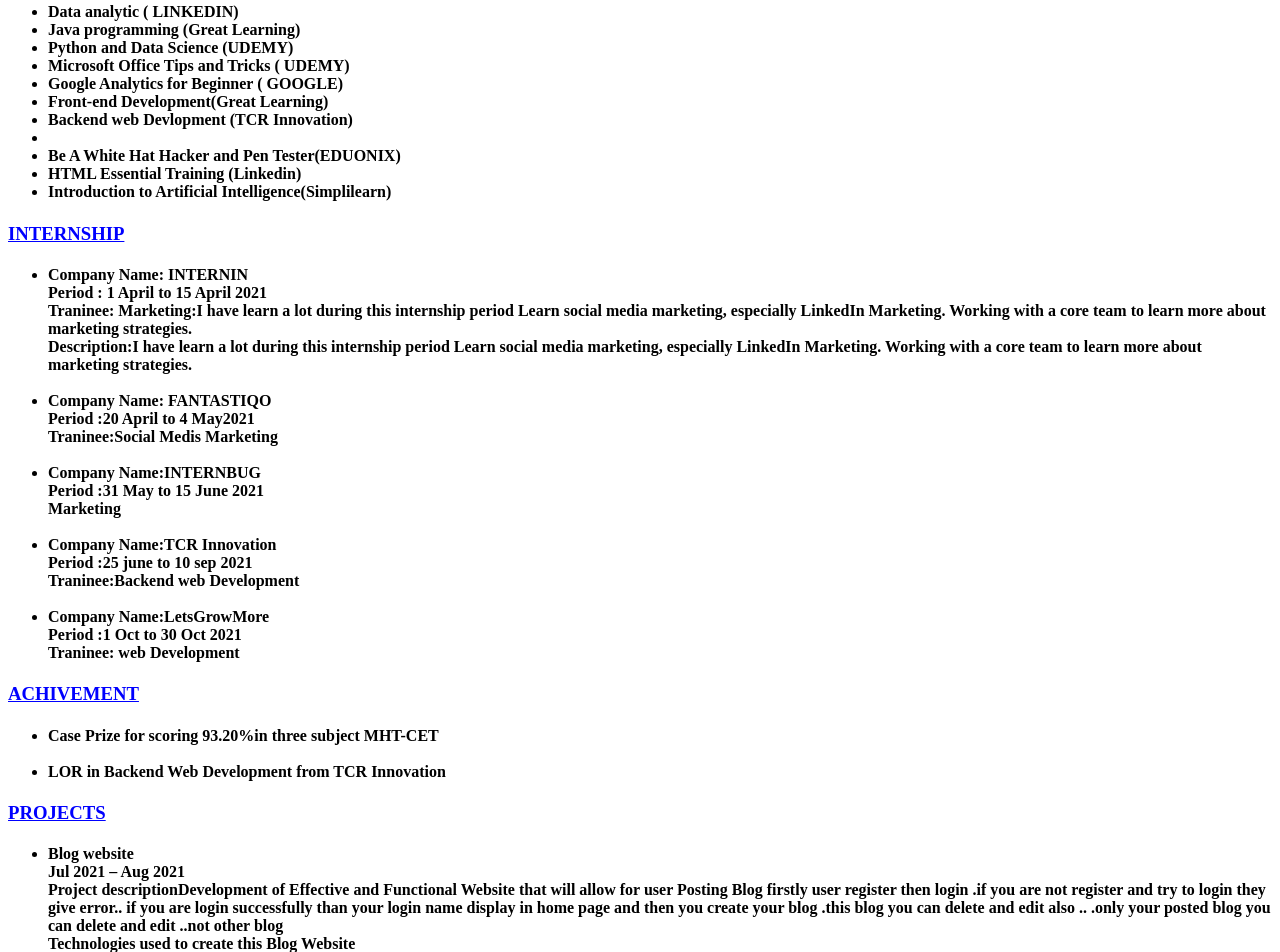
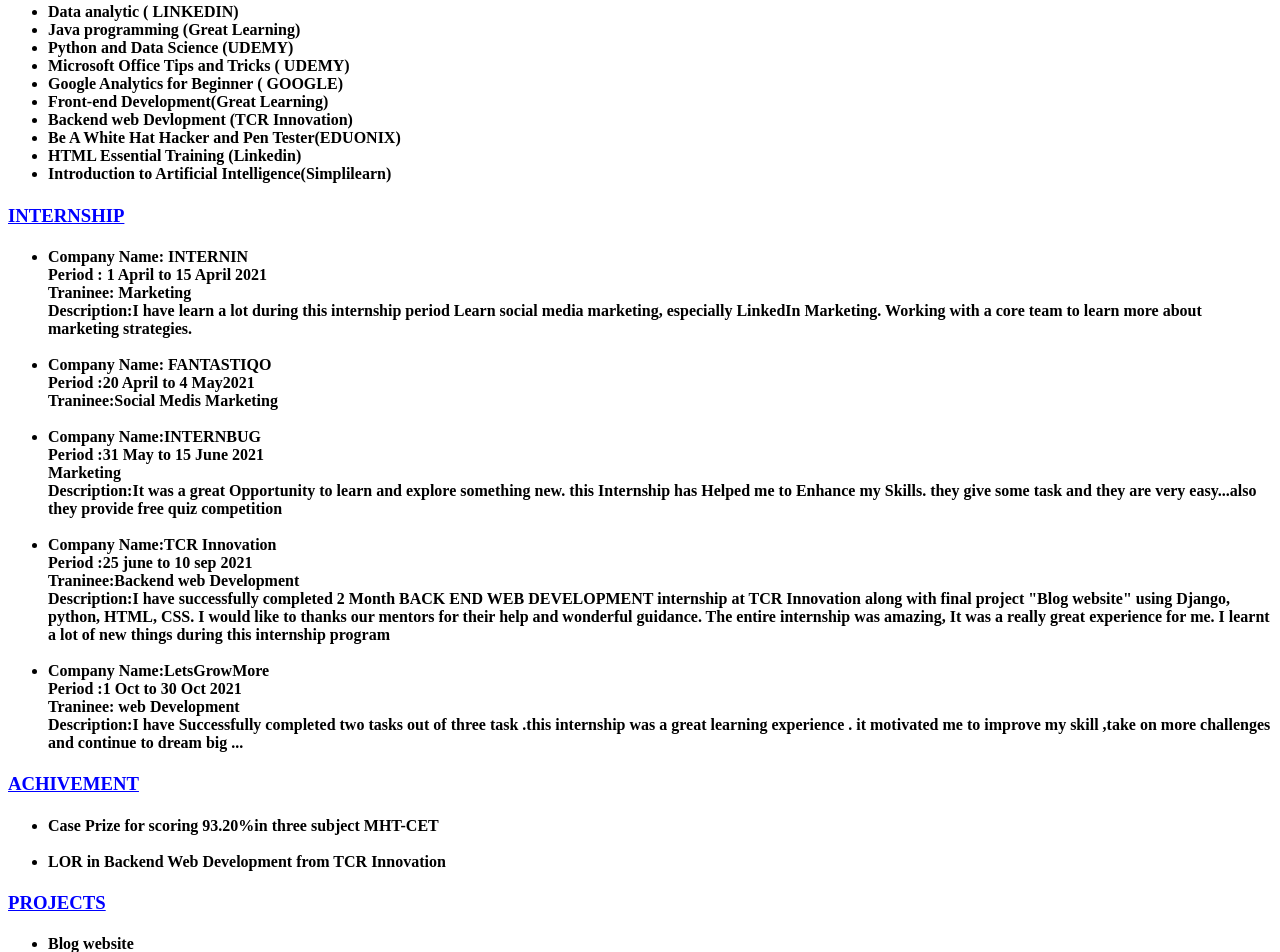
Before and after one commit to Ashwinighate123/ashu.github.io, a plain HTML site: page index.html in a window 1280 px wide. Shown: the part 632-1584 px from the top of the page. Drawn offline with Linux system fonts and the light colour scheme.

Commit message:
Update index.html

```diff
--- a/index.html
+++ b/index.html
@@ -62,7 +62,7 @@
     <li>	Microsoft Office Tips and Tricks ( UDEMY)</li>
     <li>	Google Analytics for Beginner ( GOOGLE)</li>
     <li>   Front-end Development(Great Learning)</li>
-    <li>    Backend web Devlopment (TCR Innovation)<li>
+    <li>    Backend web Devlopment (TCR Innovation)</li>
     <li>    Be A White Hat Hacker and Pen Tester(EDUONIX)</li>
     <li>     HTML Essential Training (Linkedin)</li>
     <li>     Introduction to Artificial Intelligence(Simplilearn)</li>
@@ -71,15 +71,21 @@
     <h3><div><b><u>INTERNSHIP</u></b></div></h3>
     <ul>
     <h4>
-    <li>Company Name: INTERNIN <BR>Period : 1 April to 15 April 2021<br>Traninee: Marketing:I have learn a lot during this internship period
-Learn social media marketing, especially LinkedIn Marketing.
- Working with a core team to learn more about marketing strategies. <br>Description:I have learn a lot during this internship period
+    <li>Company Name: INTERNIN <BR>Period : 1 April to 15 April 2021<br>Traninee: Marketing<br>Description:I have learn a lot during this internship period
 Learn social media marketing, especially LinkedIn Marketing.
  Working with a core team to learn more about marketing strategies.</li><br>
          <li>Company Name: FANTASTIQO<BR>Period :20 April to 4 May2021<br>Traninee:Social Medis Marketing</li><br>
-             <li>Company Name:INTERNBUG <BR>Period :31 May to 15 June 2021<br>Marketing</li><br>
-        <li>Company Name:TCR Innovation <BR>Period :25 june to 10 sep 2021<br>Traninee:Backend web Development</li><br>
-        <li>Company Name:LetsGrowMore <BR>Period :1 Oct to 30 Oct 2021<br>Traninee: web Development</li>
+             <li>Company Name:INTERNBUG <BR>Period :31 May to 15 June 2021<br>Marketing <br>Description:It was a great Opportunity to
+                 learn and explore something new. this Internship has Helped me to Enhance my Skills.
+they give some task and they are very easy...also they provide free quiz competition </li><br>
+        <li>Company Name:TCR Innovation <BR>Period :25 june to 10 sep 2021<br>Traninee:Backend web Development <br>Description:I have successfully
+            completed 2 Month BACK END WEB DEVELOPMENT internship at TCR Innovation along with final project "Blog website" using Django, python, HTML, CSS.
+
+I would like to thanks our mentors  for their help and wonderful guidance.
+The entire internship was amazing, It was a really great experience for me. I learnt a lot of new things during this internship program</li><br>
+        <li>Company Name:LetsGrowMore <BR>Period :1 Oct to 30 Oct 2021<br>Traninee: web Development <br>Description:I have Successfully completed two
+            tasks out of three task .this internship was a great learning experience . it motivated me to improve my skill
+            ,take on more challenges and continue to dream big ...</li>
     </h4></ul>
 <h3><div><b><u>ACHIVEMENT</u></b></div></h3>
    <ul>
```
